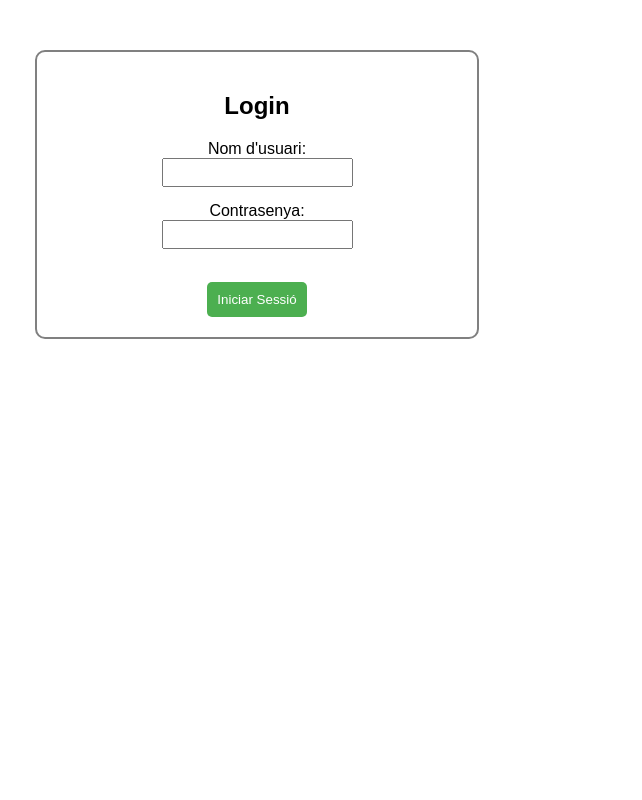
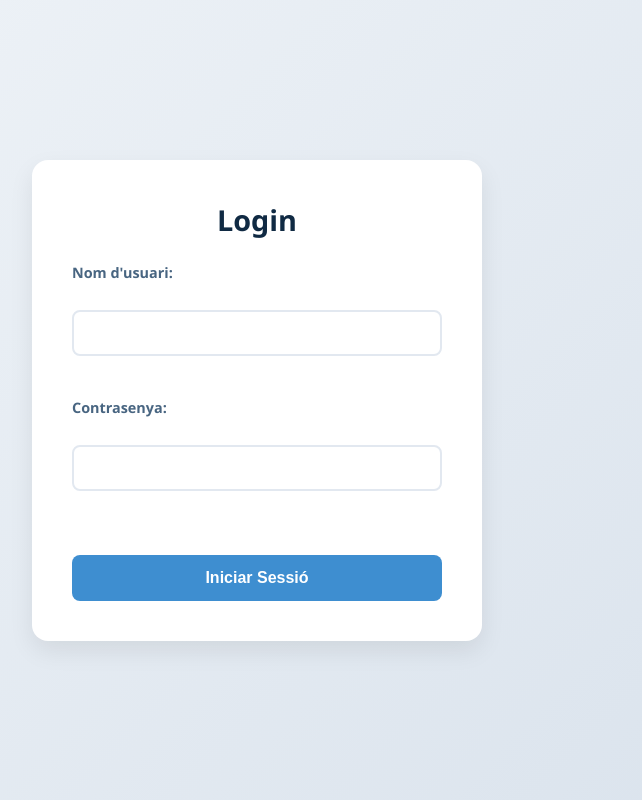
Before and after one commit to a24kimgalgal/Projecte0-KimGalicio, a plain HTML site: page frontend/index.html in a window 1280 px wide. Shown: the whole page, without its empty margins (383-1025 px from the left). Drawn offline with Linux system fonts and the light colour scheme.

Commit message:
feat: style.css millorat

```diff
--- a/backend/package.json
+++ b/backend/package.json
@@ -13,6 +13,7 @@
   "dependencies": {
     "cors": "^2.8.6",
     "express": "^5.2.1",
+    "mysql": "^2.18.1",
     "nodemon": "^3.1.14",
     "uuid": "^14.0.2"
   }
--- a/frontend/style.css
+++ b/frontend/style.css
@@ -1,31 +1,134 @@
+* {
+    box-sizing: border-box;
+    margin: 0;
+    padding: 0;
+}
+
 body {
-        font-family: sans-serif;
-        text-align: center;
-        margin-top: 50px;
+    font-family: 'Segoe UI', system-ui, -apple-system, sans-serif;
+    background: linear-gradient(135deg, #f0f4f8 0%, #d9e2ec 100%);
+    color: #334e68;
+    min-height: 100vh;
+    display: flex;
+    justify-content: center;
+    align-items: center;
+    padding: 20px;
 }
 
 #seccio-login, #seccio-quiz {
-        border: 2px solid gray;
-        border-radius: 10px;
-        padding: 20px;
-        width: 400px;
-        margin: 0 auto;
+    background: #ffffff;
+    padding: 40px;
+    border-radius: 16px;
+    box-shadow: 0 10px 25px rgba(0, 0, 0, 0.08);
+    width: 100%;
+    max-width: 450px;
+    text-align: center;
+    transition: all 0.3s ease;
 }
 
-    input {
-        margin-bottom: 15px;
-        padding: 5px;
+h2 {
+    margin-bottom: 24px;
+    font-size: 1.8rem;
+    color: #102a43;
+}
+
+h3 {
+    margin-bottom: 20px;
+    font-size: 1.3rem;
+    color: #243b53;
+    line-height: 1.4;
+}
+
+#login-form {
+    display: flex;
+    flex-direction: column;
+    text-align: left;
+}
+
+label {
+    font-size: 0.9rem;
+    font-weight: 600;
+    margin-bottom: 6px;
+    color: #486581;
+}
+
+input[type="text"],
+input[type="password"] {
+    padding: 12px 16px;
+    margin-bottom: 20px;
+    border: 2px solid #e2e8f0;
+    border-radius: 8px;
+    font-size: 1rem;
+    transition: border-color 0.2s, box-shadow 0.2s;
+    outline: none;
+}
+
+input[type="text"]:focus,
+input[type="password"]:focus {
+    border-color: #3e8ed0;
+    box-shadow: 0 0 0 3px rgba(62, 142, 208, 0.2);
 }
 
 button {
-        background-color: #4CAF50;
-        border-radius: 5px;
+    background-color: #3e8ed0;
     color: white;
-        padding: 10px;
     border: none;
+    padding: 14px;
+    border-radius: 8px;
+    font-size: 1rem;
+    font-weight: 700;
     cursor: pointer;
+    transition: background-color 0.2s, transform 0.1s;
+    width: 100%;
+}
+
+button:hover {
+    background-color: #2c7a7b;
+}
+
+button:active {
+    transform: translateY(2px);
+}
+
+#botons {
+    display: flex;
+    flex-direction: column;
+    gap: 12px;
+}
+
+.resposta {
+    background-color: #f0f4f8;
+    color: #102a43;
+    border: 2px solid #d9e2ec;
+}
+
+.resposta:hover {
+    background-color: #e2e8f0;
+    border-color: #bcccdc;
+}
+
+#partida img {
+    box-shadow: 0 4px 12px rgba(0,0,0,0.1);
+}
+
+#marcador {
+    margin-top: 20px;
+    font-size: 1rem;
+    font-weight: 600;
+    color: #627d98;
+    padding-top: 15px;
+    border-top: 1px solid #f0f4f8;
+}
+
+#boto-enviar {
+    margin-top: 15px;
+    background-color: #48bb78;
+}
+
+#boto-enviar:hover {
+    background-color: #38a169;
 }
 
 .hidden {
-        display: none;
+    display: none !important;
 }
```
Also changed, not shown: 1 other file. Lines whose indentation alone changed are shown as unchanged.
